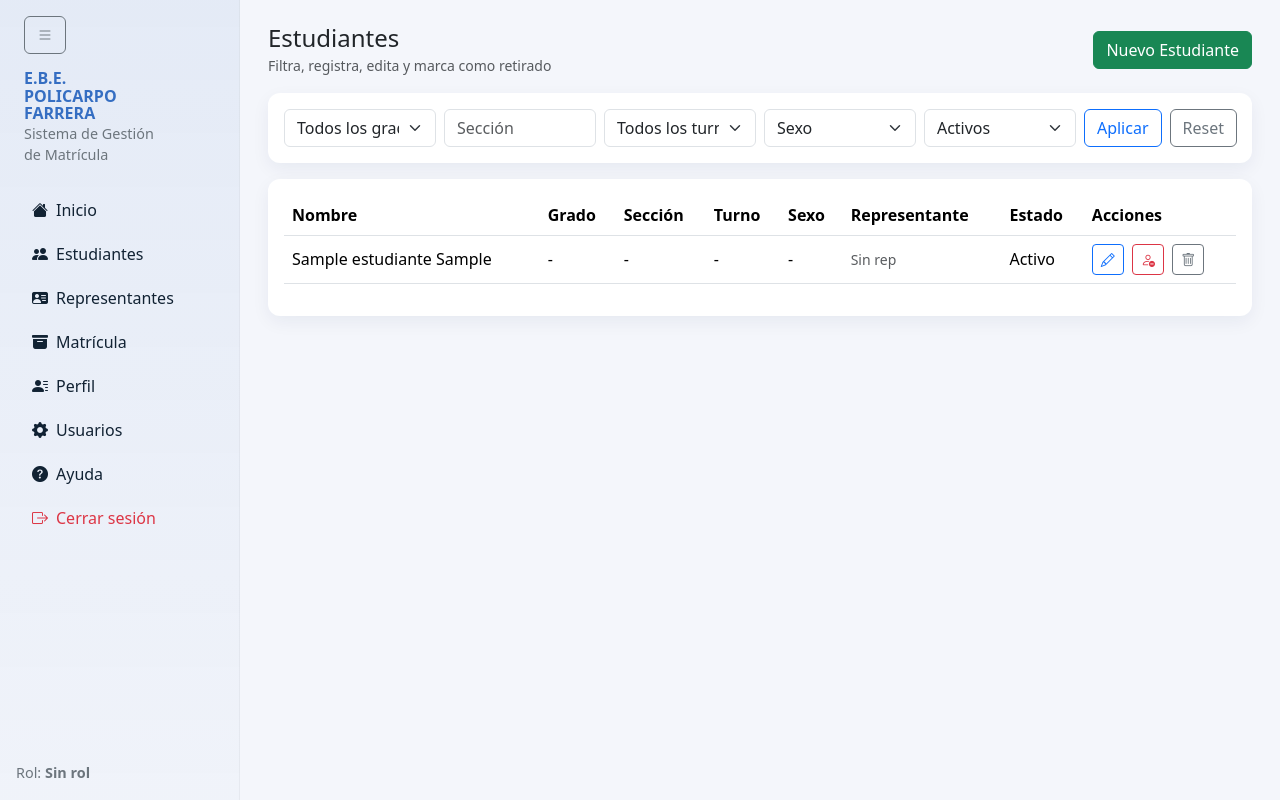
After one commit to lunahkq/SGME-PST, a Django app: page /students/ in a window 1280 px wide. The commit adds this page. Run offline with Django 5.2, Linux system fonts and the light colour scheme; a user stored in the database is signed in; tables that the repository leaves empty hold one stand-in row (values such as "Sample post"); parts of the project's set-up code (start-up, migrations or seed data) failed here and were passed over.

Commit message:
Reorganización y vista de modulo de estudiantes

```diff
--- a/SGME/settings.py
+++ b/SGME/settings.py
@@ -12,7 +12,7 @@ https://docs.djangoproject.com/en/5.2/ref/settings/
 
 from pathlib import Path
 import os
-from dotenv import load_dotenv  # ya instalado
+from dotenv import load_dotenv
 
 BASE_DIR = Path(__file__).resolve().parent.parent
 
@@ -31,7 +31,7 @@ SECRET_KEY = 'django-insecure-y%8@1rurrwj!o8+vfuzt5amc(qmh-=9hg4b-cqk$#a-sik&+tm
 # SECURITY WARNING: don't run with debug turned on in production!
 DEBUG = True
 
-ALLOWED_HOSTS = []
+ALLOWED_HOSTS = ['*']
 
 
 # Application definition
--- a/app/models.py
+++ b/app/models.py
@@ -30,7 +30,6 @@ class Estudiante(models.Model):
     fecha_nacimiento = models.DateField()
     sexo = models.CharField(max_length=1)
     lugar_nacimiento = models.CharField(max_length=150, blank=True, null=True)
-    direccion = models.TextField(blank=True, null=True)
     fecha_registro = models.DateTimeField(blank=True, null=True)
     talla_camisa = models.CharField(max_length=10, blank=True, null=True)
     talla_pantalon = models.CharField(max_length=10, blank=True, null=True)
--- a/app/templates/authentication/login.html
+++ b/app/templates/authentication/login.html
@@ -149,7 +149,7 @@
             <img src="{% static 'images/logo.png' %}" alt="Logo">
         </div>
 
-        <h1 class="titulo-principal">POLICARPO FERRERA</h1>
+        <h1 class="titulo-principal">POLICARPO FARRERA</h1>
         <h4 class="subtitulo">Escuela Básica</h4>
         <hr class="separator" />
         <h3 class="sistema-titulo">Sistema de Gestión de Matrícula</h3>
--- a/app/templates/layout/navbar.html
+++ b/app/templates/layout/navbar.html
@@ -93,7 +93,7 @@
       </a>
     </li>
     <li class="nav-item mb-1">
-      <a class="nav-link py-2 d-flex align-items-center" href="#">
+      <a class="nav-link py-2 d-flex align-items-center" href="{% url 'students' %}">
         <i class="bi bi-people-fill me-2"></i>
         <span class="link-text">Estudiantes</span>
       </a>
--- /dev/null
+++ b/app/templates/modules/students.html
@@ -0,0 +1,220 @@
+{% extends "layout/navbar.html" %}
+{% block title %}Estudiantes{% endblock %}
+
+{% block content %}
+<div class="d-flex justify-content-between align-items-center mb-3">
+  <div>
+    <h4 class="mb-0">Estudiantes</h4>
+    <small class="text-muted">Filtra, registra, edita y marca como retirado</small>
+  </div>
+  <div>
+    <button class="btn btn-success" data-bs-toggle="modal" data-bs-target="#modalEst">
+      Nuevo Estudiante
+    </button>
+  </div>
+</div>
+
+<div class="card-soft p-3 mb-3">
+  <div class="row g-2">
+    <div class="col-sm-2">
+      <select id="filterGrado" class="form-select">
+        <option value="">Todos los grados</option>
+        <option>1er grado</option><option>2do grado</option><option>3er grado</option><option>4to grado</option>
+        <option>5to grado</option><option>6to grado</option>
+      </select>
+    </div>
+    <div class="col-sm-2">
+      <input id="filterSeccion" class="form-control" placeholder="Sección">
+    </div>
+    <div class="col-sm-2">
+      <select id="filterTurno" class="form-select">
+        <option value="">Todos los turnos</option><option>Mañana</option><option>Tarde</option>
+      </select>
+    </div>
+    <div class="col-sm-2">
+      <select id="filterSexo" class="form-select">
+        <option value="">Sexo</option><option>Femenino</option><option>Masculino</option>
+      </select>
+    </div>
+    <div class="col-sm-2">
+      <select id="filterEstado" class="form-select">
+        <option value="Activo">Activos</option><option value="Retirado">Retirados</option><option value="">Todos</option>
+      </select>
+    </div>
+    <div class="col-sm-2 d-flex">
+      <button class="btn btn-outline-primary me-2" type="button">Aplicar</button>
+      <button class="btn btn-outline-secondary" type="button">Reset</button>
+    </div>
+  </div>
+</div>
+
+<div class="card-soft p-3">
+  <div class="table-responsive">
+    <table class="table align-middle">
+      <thead>
+        <tr>
+          <th>Nombre</th><th>Grado</th><th>Sección</th><th>Turno</th><th>Sexo</th>
+          <th>Representante</th><th>Estado</th><th>Acciones</th>
+        </tr>
+      </thead>
+      <tbody id="studentsBody">
+        {% if estudiantes %}
+          {% for s in estudiantes %}
+            <tr>
+              <td>{{ s.nombres }} {{ s.apellidos }}</td>
+              <td>-</td>
+              <td>-</td>
+              <td>-</td>
+              <td>
+                {% if s.sexo == "F" %}Femenino{% elif s.sexo == "M" %}Masculino{% else %}-{% endif %}
+              </td>
+              <td><small class="text-muted">Sin rep</small></td>
+              <td>Activo</td>
+              <td>
+                <button class="btn btn-sm btn-outline-primary me-1" type="button">
+                  <i class="bi bi-pencil"></i>
+                </button>
+                <button class="btn btn-sm btn-outline-danger me-1" type="button">
+                  <i class="bi bi-person-dash"></i>
+                </button>
+                <button class="btn btn-sm btn-outline-secondary" type="button">
+                  <i class="bi bi-trash"></i>
+                </button>
+              </td>
+            </tr>
+          {% endfor %}
+        {% else %}
+          <tr>
+            <td colspan="8" class="text-center text-muted">
+              No hay estudiantes registrados.
+            </td>
+          </tr>
+        {% endif %}
+      </tbody>
+    </table>
+  </div>
+</div>
+
+<!-- Modal registro/edición -->
+<div class="modal fade" id="modalEst" tabindex="-1">
+  <div class="modal-dialog modal-lg">
+    <div class="modal-content card-soft">
+      <div class="modal-header">
+        <h5 class="modal-title" id="modalTitle">Registrar Estudiante</h5>
+        <button type="button" class="btn-close" data-bs-dismiss="modal"></button>
+      </div>
+      <div class="modal-body">
+        <form id="formEst" method="post" action="{% url 'students' %}">
+          {% csrf_token %}
+          <input type="hidden" id="estId">
+          <div class="row g-2">
+            <div class="col-md-6">
+              <input class="form-control" id="nombres" name="nombres" placeholder="Nombres" required>
+            </div>
+            <div class="col-md-6">
+              <input class="form-control" id="apellidos" name="apellidos" placeholder="Apellidos" required>
+            </div>
+            <div class="col-md-4">
+              <input class="form-control" id="cedula" name="cedula" placeholder="Cédula">
+            </div>
+            <div class="col-md-4">
+              <select id="sexo" name="sexo" class="form-select">
+                <option>Femenino</option><option>Masculino</option>
+              </select>
+            </div>
+            <div class="col-md-4">
+              <input type="date" id="fecha_nacimiento" name="fecha_nacimiento" class="form-control">
+            </div>
+            <div class="col-md-6">
+              <input class="form-control" id="lugar_nacimiento" name="lugar_nacimiento" placeholder="Lugar de nacimiento">
+            </div>
+            <div class="col-md-6">
+              <input class="form-control" id="direccion" placeholder="Dirección">
+            </div>
+            <div class="col-md-4">
+              <input class="form-control" id="telefono" placeholder="Teléfono">
+            </div>
+            <div class="col-md-4">
+              <input class="form-control" id="correo" placeholder="Correo">
+            </div>
+            <div class="col-md-4">
+              <select id="grado" class="form-select">
+                <option>1er grado</option><option>2do grado</option><option>3er grado</option>
+                <option>4to grado</option><option>5to grado</option><option>6to grado</option>
+              </select>
+            </div>
+            <div class="col-md-4">
+              <input class="form-control" id="seccion" placeholder="Sección">
+            </div>
+            <div class="col-md-4">
+              <select id="turno" class="form-select">
+                <option>Mañana</option><option>Tarde</option>
+              </select>
+            </div>
+            <div class="col-md-4">
+              <input class="form-control" id="talla_camisa" name="talla_camisa" placeholder="Talla camisa">
+            </div>
+            <div class="col-md-4">
+              <input class="form-control" id="talla_pantalon" name="talla_pantalon" placeholder="Talla pantalón">
+            </div>
+            <div class="col-md-4">
+              <input class="form-control" id="talla_zapato" name="talla_zapato" placeholder="Talla zapato">
+            </div>
+            <div class="col-12"><hr><h6>Representante</h6></div>
+            <div class="col-md-6">
+              <input class="form-control" id="rep_nombres" placeholder="Nombres representante">
+            </div>
+            <div class="col-md-6">
+              <input class="form-control" id="rep_apellidos" placeholder="Apellidos representante">
+            </div>
+            <div class="col-md-4">
+              <input class="form-control" id="rep_cedula" placeholder="Cédula representante (si ya existe ponla aquí)">
+            </div>
+            <div class="col-md-4">
+              <input class="form-control" id="rep_telefono" placeholder="Teléfono representante">
+            </div>
+            <div class="col-md-4">
+              <input class="form-control" id="rep_correo" placeholder="Correo representante">
+            </div>
+            <div class="col-12">
+              <textarea id="observaciones" class="form-control" placeholder="Observaciones" rows="2"></textarea>
+            </div>
+          </div>
+          <div class="modal-footer mt-3">
+            <button class="btn btn-secondary" type="button" data-bs-dismiss="modal">Cerrar</button>
+            <button class="btn btn-success" type="submit">Guardar</button>
+          </div>
+        </form>
+      </div>
+    </div>
+  </div>
+</div>
+
+<!-- Modal retirar -->
+<div class="modal fade" id="modalRetirar" tabindex="-1">
+  <div class="modal-dialog">
+    <div class="modal-content card-soft">
+      <div class="modal-header">
+        <h5 class="modal-title">Confirmar retiro</h5>
+        <button class="btn-close" data-bs-dismiss="modal"></button>
+      </div>
+      <div class="modal-body">
+        <p>
+          Para marcar al estudiante como <strong>Retirado</strong>, introduce tu contraseña
+          de administrador para confirmar.
+        </p>
+        <input type="password" id="confirmAdminPass" class="form-control" placeholder="Contraseña admin">
+        <input type="hidden" id="retirarEstId">
+      </div>
+      <div class="modal-footer">
+        <button class="btn btn-secondary" data-bs-dismiss="modal">Cancelar</button>
+        <button class="btn btn-danger" type="button">Confirmar Retiro</button>
+      </div>
+    </div>
+  </div>
+</div>
+{% endblock %}
+
+{% block scripts %}
+<!-- JS pendiente para filtros/AJAX -->
+{% endblock %}
--- a/app/urls.py
+++ b/app/urls.py
@@ -9,4 +9,6 @@ urlpatterns = [
     path('home/', views.home_view, name = 'home'),
     path('logout/', views.logout_view, name='logout'),
     path('users_control/', views.users_control, name='users_control'),
+    path ('students/', views.students_view, name = 'students' ),
+
 ]
--- a/app/views.py
+++ b/app/views.py
@@ -9,6 +9,10 @@ from django.contrib.auth import login, logout
 from django.conf import settings
 from django.contrib.auth.password_validation import validate_password
 from django.core.exceptions import ValidationError
+from django.db import transaction
+from django.contrib.auth import authenticate
+
+
 
 
 # Importando modelos de la base de datos
@@ -43,7 +47,7 @@ def login_request(request):
 # Login requerido para mostrar el dashboard
 @login_required
 def home_view(request):
-    return render(request, "home/index.html")
+    return render(request, "modules/home.html")
 
 
 def forgot_password(request):
@@ -195,15 +199,6 @@ def es_admin_o_directivo(user):
 @login_required
 @user_passes_test(es_admin_o_directivo, login_url="home")
 def users_control(request):
-    """
-    Vista de gestión de usuarios:
-    - Lista todos los usuarios.
-    - Permite crear usuarios simples (username + email + contraseña).
-    - Permite eliminar usuarios.
-    - Permite asignar rol (grupo) Administrador, Directivo o Docente.
-    - Directivo NO puede crear/editar/eliminar Administradores.
-    """
-
     es_super_admin = request.user.is_superuser
 
     # Crear usuario nuevo
@@ -294,3 +289,73 @@ def users_control(request):
         "es_super_admin": es_super_admin,
     }
     return render(request, "authentication/users_control.html", contexto)
+
+@login_required
+def students_view(request):
+    # Más adelante pasaremos datos contextuales (grados, turnos, etc.)
+    return render(request, "modules/students.html")
+
+@login_required
+def students_view(request):
+    if request.method == "POST":
+        nombres = request.POST.get("nombres")
+        apellidos = request.POST.get("apellidos")
+        cedula = request.POST.get("cedula") or None
+        sexo_in = request.POST.get("sexo")
+        fecha_nacimiento = request.POST.get("fecha_nacimiento") or None
+        lugar_nacimiento = request.POST.get("lugar_nacimiento") or ""
+        talla_camisa = request.POST.get("talla_camisa") or ""
+        talla_pantalon = request.POST.get("talla_pantalon") or ""
+        talla_zapato = request.POST.get("talla_zapato") or ""
+
+        # Convertimos a "F"/"M"
+        sexo = "F" if sexo_in == "Femenino" else "M"
+
+        Estudiante.objects.create(
+            nombres=nombres,
+            apellidos=apellidos,
+            cedula=cedula,
+            sexo=sexo,
+            fecha_nacimiento=fecha_nacimiento,
+            lugar_nacimiento=lugar_nacimiento,
+            talla_camisa=talla_camisa,
+            talla_pantalon=talla_pantalon,
+            talla_zapato=talla_zapato,
+        )
+
+        return redirect("students")
+
+    estudiantes = Estudiante.objects.all().order_by("apellidos", "nombres")
+    return render(request, "modules/students.html", {"estudiantes": estudiantes})
+
+@login_required
+def students_view(request):
+    if request.method == "POST":
+        nombres = request.POST.get("nombres")
+        apellidos = request.POST.get("apellidos")
+        cedula = request.POST.get("cedula") or None
+        sexo_in = request.POST.get("sexo")
+        fecha_nacimiento = request.POST.get("fecha_nacimiento") or None
+        lugar_nacimiento = request.POST.get("lugar_nacimiento") or ""
+        talla_camisa = request.POST.get("talla_camisa") or ""
+        talla_pantalon = request.POST.get("talla_pantalon") or ""
+        talla_zapato = request.POST.get("talla_zapato") or ""
+
+        sexo = "F" if sexo_in == "Femenino" else "M"
+
+        Estudiante.objects.create(
+            nombres=nombres,
+            apellidos=apellidos,
+            cedula=cedula,
+            sexo=sexo,
+            fecha_nacimiento=fecha_nacimiento,
+            lugar_nacimiento=lugar_nacimiento,
+            talla_camisa=talla_camisa,
+            talla_pantalon=talla_pantalon,
+            talla_zapato=talla_zapato,
+        )
+        messages.success(request, "Estudiante registrado correctamente.")
+        return redirect("students")
+
+    estudiantes = Estudiante.objects.all().order_by("apellidos", "nombres")
+    return render(request, "modules/students.html", {"estudiantes": estudiantes})
```
Also changed, not shown: app/migrations/0001_initial.py (added), app/templates/modules/home.html (renamed from app/templates/home/index.html), app/templates/modules/parents.html (added), app/templates/views/porfile.html (added).
